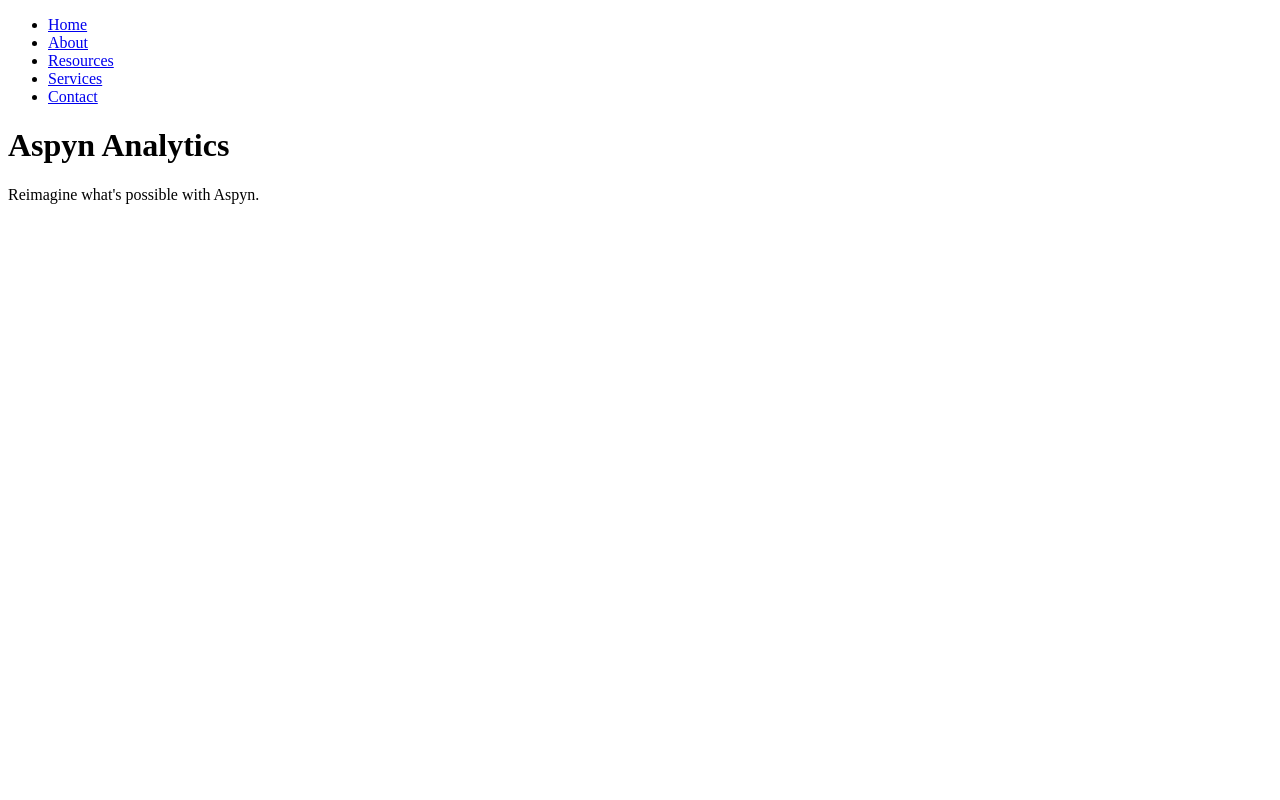
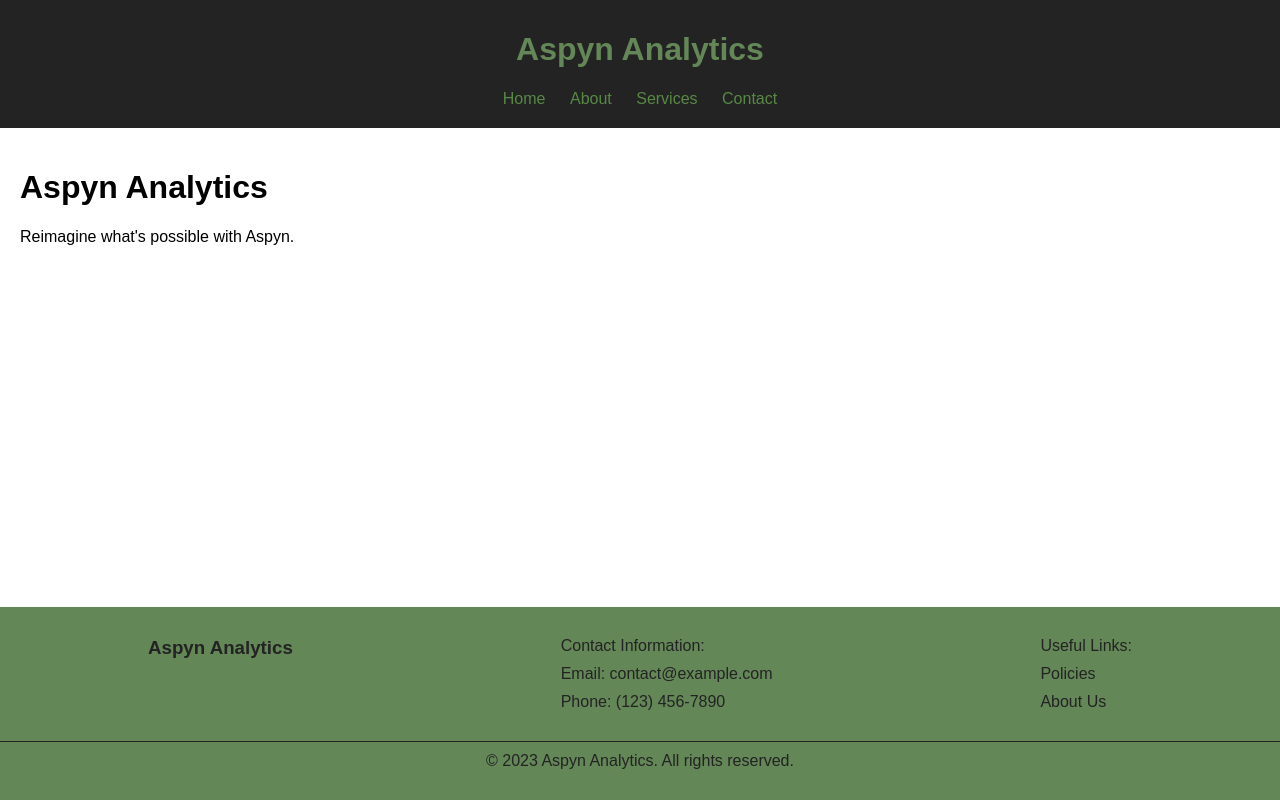
Before and after one commit to ProjectsPortal/consulting-firm-webapp, a Django app: page / in a window 1280 px wide. Run offline with Django 4.2, Linux system fonts and the light colour scheme.

Commit message:
HTML and CSS styling

```diff
--- /dev/null
+++ b/mainapp/static/css/style.css
@@ -0,0 +1,96 @@
+footer {
+    background-color: #648757;
+    color: #232323;
+    padding: 20px 0;
+    text-align: left;
+    border-top: #232323;
+}
+
+.footer-content {
+    display: flex;
+    justify-content: space-between;
+    margin: 0 auto;
+    padding: 0 10%;
+}
+
+.footer-section {
+    margin: 0 20px;
+}
+
+.footer-section h3, .footer-section p {
+    margin: 0 0 10px;
+}
+
+.footer-section ul {
+    list-style: none;
+    padding: 0;
+    margin: 0;
+}
+
+.footer-section ul li {
+    margin-bottom: 10px;
+}
+
+.footer-section ul li a {
+    color: #232323;
+    text-decoration: none;
+}
+
+.footer-bottom {
+    text-align: center;
+    margin-top: 20px;
+    padding-top: 10px;
+    border-top: 1px solid #232323;
+    border-bottom: #232323;
+    background-color: #648757;
+    color: #232323;
+}
+
+.footer-bottom p {
+    margin: 0;
+}
+body {
+    font-family: Arial, sans-serif;
+    margin: 0;
+    padding: 0;
+    display: flex;
+    flex-direction: column;
+    min-height: 100vh;
+}
+.footer {
+    background-color: #648757;
+    color: #232323;
+    text-align: center;
+    padding: 10px 0;
+}
+
+.header {
+    background-color: #232323;
+    color: #648757;
+    text-align: center;
+    padding: 10px 0;
+}
+.footer {
+    margin-top: auto;  /* Push footer to the bottom */
+}
+
+
+.header {
+    margin-bottom: auto;  /* Push footer to the bottom */
+}
+.main-content {
+    flex: 1;
+    padding: 20px;
+}
+.navigation {
+    text-align: center;
+    margin: 10px 0;
+}
+.navigation a {
+    margin: 0 10px;
+    text-decoration: none;
+    color: #578945;
+}
+.navigation a:hover {
+    text-decoration: underline;
+}
--- a/mainapp/templates/mainapp/base.html
+++ b/mainapp/templates/mainapp/base.html
@@ -1,27 +1,59 @@
 <!DOCTYPE html>
 <html>
+{% load static %}
 <head>
-    <title>{% block title %}My Django Site{% endblock %}</title>
-    <!-- Add link to CSS files here if any -->
+    <title>{% block title %}Aspyn Analytics{% endblock %}</title>
+    <link href="{% static 'css/style.css' %}" rel="stylesheet">
 </head>
+
 <body>
-    <nav>
-        <!-- Navigation bar -->
-        <ul>
-            <li><a href="{% url 'home' %}">Home</a></li>
-            <li><a href="{% url 'about' %}">About</a></li>
-            <li><a href="{% url 'resources' %}">Resources</a></li>
-            <li><a href="{% url 'services' %}">Services</a></li>
-            <li><a href="{% url 'contact' %}">Contact</a></li>
-        </ul>
-    </nav>
+    <header class="header">
+        <h1>{% block header %}Aspyn Analytics{% endblock %}</h1>
+        <div class="navigation">
+            <a href="/">Home</a>
+            <a href="/about">About</a>
+            <a href="/services">Services</a>
+            <a href="/contact">Contact</a>
+        </div>
+    </header>
 
-    {% block content %}
-    <!-- Page content will go here -->
-    {% endblock %}
 
-    <footer>
-        <!-- Footer content -->
+    <main class="main-content">
+        {% block content %}
+        <!-- Page specific content will go here -->
+        {% endblock %}
+    </main>
+
+
+    <footer class="footer">
+        {% block footer %}
+        <footer>
+            <div class="footer-content">
+                <div class="footer-section company-name">
+                    <h3>Aspyn Analytics</h3>
+                </div>
+                <div class="footer-section contact-info">
+                    <p>Contact Information:</p>
+                    <ul>
+                        <li>Email: contact@example.com</li>
+                        <li>Phone: (123) 456-7890</li>
+                        <!-- Add more contact details here -->
+                    </ul>
+                </div>
+                <div class="footer-section shortcuts">
+                    <p>Useful Links:</p>
+                    <ul>
+                        <li><a href="/policies">Policies</a></li>
+                        <li><a href="/about">About Us</a></li>
+                        <!-- Add more links here -->
+                    </ul>
+                </div>
+            </div>
+            <div class="footer-bottom">
+                <p>&copy; 2023 Aspyn Analytics. All rights reserved.</p>
+            </div>
+        </footer>
+        {% endblock %}
     </footer>
 </body>
 </html>
```
Also changed, not shown: aspyn/settings.py (+14 -11 lines).
